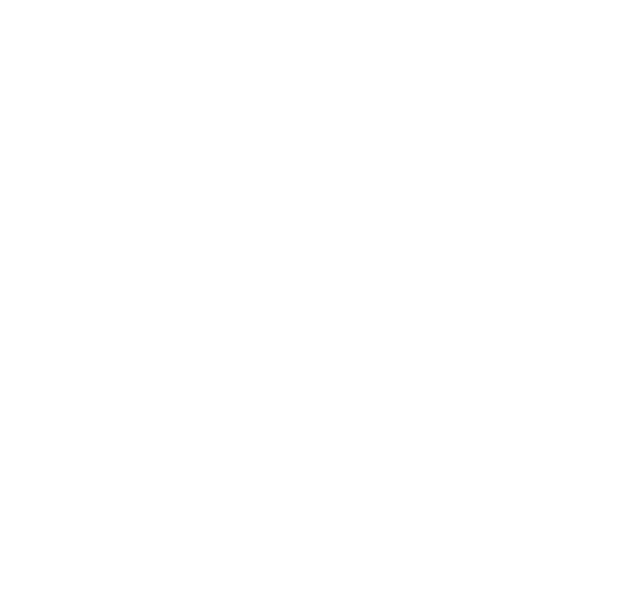
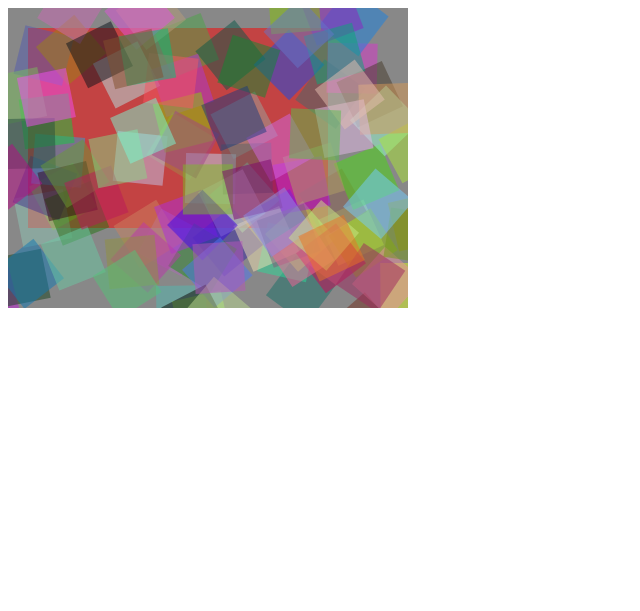
Before and after one commit to RockyF/Phantom, a plain HTML site: page index.html in a window 1280 px wide. Shown: the whole page, without its empty margins (0-640 px from the left). Drawn offline with Linux system fonts and the light colour scheme.

Commit message:
Initial commit

```diff
--- a/Main.js
+++ b/Main.js
@@ -1,13 +1,75 @@
 /**
 * Created by lenovo on 14-5-7.
 */
-var canvas;
+/// <reference path="Phantom.ts" />
+var __extends = this.__extends || function (d, b) {
+    for (var p in b) if (b.hasOwnProperty(p)) d[p] = b[p];
+    function __() { this.constructor = d; }
+    __.prototype = b.prototype;
+    d.prototype = new __();
+};
+window.onload = function () {
+    var canvas = document.getElementById('canvasStage');
+    new Test(canvas);
+};
 
-window.onload = function () {
-    canvas = document.getElementById('canvasStage');
+var Test = (function (_super) {
+    __extends(Test, _super);
+    function Test(canvas) {
+        var _this = this;
+        _super.call(this);
+        this.boxs = [];
+        this.sx = 1;
+        this.sy = 1;
+        this.onTimer = function () {
+            for (var i = 0; i < 100; i++) {
+                var box = _this.boxs[i];
 
-    phantom.Phantom.init(canvas);
-    var sprite = new phantom.Sprite();
-    sprite.graphics.beginFill(0xFFEEDD, 0.5);
-    sprite.graphics.drawRect(0, 0, 100, 20);
-};
+                box.rotation += Math.random() / 10;
+            }
+            /*this.sprite.x += this.sx;
+            this.sprite.y += this.sy;
+
+            if(this.sprite.x + this.sprite.width >= this.canvas.width || this.sprite.x <= 0){
+            this.sx = -this.sx;
+            }
+            if(this.sprite.y + this.sprite.height >= this.canvas.height || this.sprite.y <= 0){
+            this.sy = -this.sy;
+            }*/
+        };
+        this.canvas = canvas;
+        this.stage = new phantom.Stage(canvas);
+        this.init();
+    }
+    Test.prototype.init = function () {
+        var bg = new Box(0xFF0000, 0.5, 300, 200);
+        bg.x = bg.y = 20;
+        this.stage.root.addChild(bg);
+
+        for (var i = 0; i < 100; i++) {
+            var box = new Box(Math.ceil(0xFFFFFF * Math.random()), 0.5, 50, 50, 50 * Math.random(), 50 * Math.random());
+            box.x = Math.random() * this.canvas.width;
+            box.y = Math.random() * this.canvas.height;
+            this.stage.root.addChild(box);
+            this.boxs.push(box);
+        }
+
+        setInterval(this.onTimer, 1000 / 30);
+    };
+    return Test;
+})(phantom.Sprite);
+
+var Box = (function (_super) {
+    __extends(Box, _super);
+    function Box(color, alpha, width, height, anchorX, anchorY) {
+        if (typeof anchorX === "undefined") { anchorX = 0; }
+        if (typeof anchorY === "undefined") { anchorY = 0; }
+        _super.call(this);
+
+        this.graphics.beginFill(color, alpha);
+        this.graphics.drawRect(0, 0, width, height);
+        this.graphics.endFill();
+        this.anchorPoint = new phantom.Point(anchorX, anchorY);
+    }
+    return Box;
+})(phantom.Sprite);
--- a/Phantom.js
+++ b/Phantom.js
@@ -12,28 +12,34 @@ var phantom;
     var Phantom = (function () {
         function Phantom() {
         }
-        Phantom.init = function (canvas) {
-            Phantom.canvas = canvas;
-            Phantom.context = canvas.getContext("2d");
-
-            Phantom.stage = new Stage(Phantom.context);
-        };
         return Phantom;
     })();
     phantom.Phantom = Phantom;
 
     var Stage = (function () {
-        function Stage(context) {
+        function Stage(canvas) {
+            var _this = this;
             this.frameRate = 30;
+            this.backgroundColor = 0x888888;
             this.root = new DisplayObject();
-            this.context = context;
+            this.onRender = function () {
+                _this.context.fillStyle = ColorUtils.transToWeb(_this.backgroundColor);
+                _this.context.fillRect(0, 0, _this.canvas.width, _this.canvas.height);
+                _this.root.draw(_this.context);
+            };
+            this.canvas = canvas;
+            this.context = this.canvas.getContext("2d");
+
+            this.start();
         }
         Stage.prototype.start = function () {
             this.signRender = setInterval(this.onRender, 1000 / this.frameRate);
         };
 
-        Stage.prototype.onRender = function () {
-            root.draw(this.context);
+        Stage.prototype.stop = function () {
+            if (this.signRender > 0) {
+                clearInterval(this.signRender);
+            }
         };
         return Stage;
     })();
@@ -43,7 +49,11 @@ var phantom;
         function ColorUtils() {
         }
         ColorUtils.transToWeb = function (color, alpha) {
-            return StringUtils.format("#{0}{1}", Math.ceil(alpha * 256).toString(16), color.toString(16));
+            if (typeof alpha === "undefined") { alpha = 1; }
+            var b = color % 256;
+            var g = (color >> 8) % 256;
+            var r = color >> 16;
+            return StringUtils.format("rgba({0}, {1}, {2}, {3})", r, g, b, alpha);
         };
         return ColorUtils;
     })();
@@ -68,10 +78,27 @@ var phantom;
     })();
     phantom.StringUtils = StringUtils;
 
+    var Point = (function () {
+        function Point(x, y) {
+            if (typeof x === "undefined") { x = 0; }
+            if (typeof y === "undefined") { y = 0; }
+            this.x = 0;
+            this.y = 0;
+            this.x = x;
+            this.y = y;
+        }
+        return Point;
+    })();
+    phantom.Point = Point;
+
     var Graphics = (function () {
-        function Graphics() {
+        function Graphics(displayObject) {
             this.drawing = false;
+            this.fillMode = false;
+            this.fillStyle = "";
+            this.strokeStyle = "";
             this.drawQueue = [];
+            this.displayObject = displayObject;
         }
         Graphics.prototype.pushMethod = function (methodName) {
             var params = [];
@@ -83,28 +110,41 @@ var phantom;
 
         Graphics.prototype.beginFill = function (color, alpha) {
             if (typeof alpha === "undefined") { alpha = 1; }
-            this.pushMethod("beginFill", color, alpha);
+            this.pushMethod("beginFill", ColorUtils.transToWeb(color, alpha));
         };
 
-        Graphics.prototype._beginFill = function (context, color, alpha) {
-            if (typeof alpha === "undefined") { alpha = 1; }
-            this.fillStyle = ColorUtils.transToWeb(color, alpha);
-            if (this.fillStyle) {
-                context.fillStyle = this.fillStyle;
-            }
+        Graphics.prototype._beginFill = function (context, fillStyle) {
+            this.fillMode = true;
+            this.fillStyle = fillStyle;
+            context.fillStyle = this.fillStyle;
+        };
+
+        Graphics.prototype.endFill = function () {
+            this.pushMethod("endFill");
+        };
+
+        Graphics.prototype._endFill = function (context) {
+            this.fillMode = false;
         };
 
         Graphics.prototype.drawRect = function (x, y, width, height) {
             this.pushMethod("drawRect", x, y, width, height);
+
+            this.displayObject.width = Math.max(this.displayObject.width, x + width);
+            this.displayObject.height = Math.max(this.displayObject.height, y + height);
         };
 
         Graphics.prototype._drawRect = function (context, x, y, width, height) {
-            if (this.fillStyle) {
-                context.fillRect(x, y, width, height);
+            if (this.fillMode) {
+                context.save();
+                context.translate(this.displayObject.x, this.displayObject.y);
+                context.rotate(this.displayObject.rotation);
+                context.fillRect(x - this.displayObject.anchorPoint.x, y - this.displayObject.anchorPoint.y, width, height);
+                context.restore();
             }
         };
 
-        Graphics.prototype.draw = function (stage, context) {
+        Graphics.prototype.draw = function (context) {
             this.drawing = true;
 
             var drawEntity;
@@ -112,7 +152,9 @@ var phantom;
                 drawEntity = this.drawQueue[i];
 
                 var params = drawEntity.params;
-                params.unshift(context);
+                if (params[0] != context) {
+                    params.unshift(context);
+                }
                 this["_" + drawEntity.method].apply(this, params);
             }
 
@@ -125,11 +167,21 @@ var phantom;
 
     var DisplayObject = (function () {
         function DisplayObject() {
+            this.x = 0;
+            this.y = 0;
+            this.width = 0;
+            this.height = 0;
+            this.rotation = 0;
+            this.anchorPoint = new Point();
             this.children = [];
-            this.graphics = new Graphics();
         }
-        DisplayObject.prototype.draw = function (stage, context) {
-            return undefined;
+        DisplayObject.prototype.draw = function (context) {
+            var child;
+            for (var key in this.children) {
+                child = this.children[key];
+                child.draw(context);
+            }
+            return true;
         };
 
         DisplayObject.prototype.addChild = function (child) {
@@ -143,9 +195,11 @@ var phantom;
         __extends(Sprite, _super);
         function Sprite() {
             _super.call(this);
+            this.graphics = new Graphics(this);
         }
-        Sprite.prototype.draw = function (stage, context) {
-            return undefined;
+        Sprite.prototype.draw = function (context) {
+            this.graphics.draw(context);
+            return true;
         };
         return Sprite;
     })(DisplayObject);
--- a/index.html
+++ b/index.html
@@ -7,6 +7,6 @@
 	<script type="text/javascript" src="Main.js"></script>
 </head>
 <body>
-	<canvas id="canvasStage" width="800" height="600"></canvas>
+	<canvas id="canvasStage" width="400" height="300"></canvas>
 </body>
 </html>
```
Also changed, not shown: 2 other files.
